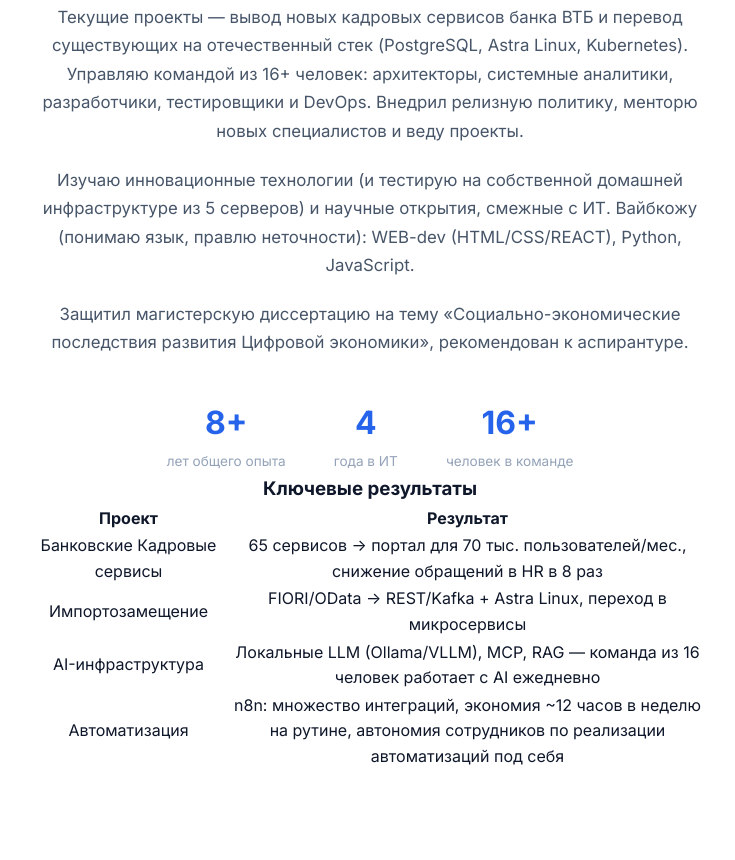
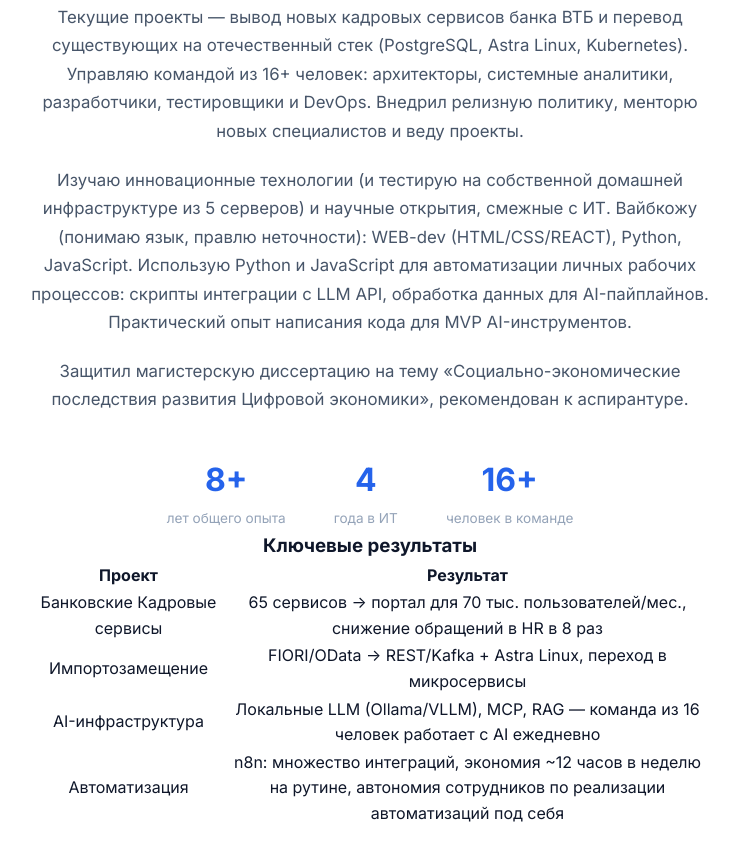
Before and after one commit to philadelfic/resume, a plain HTML site: page index.html in a window 1280 px wide. Shown: the part 1102-1962 px from the top of the page, without its empty margins (270-1005 px from the left). Drawn offline with Linux system fonts and the light colour scheme.

Commit message:
Update index.html

```diff
--- a/index.html
+++ b/index.html
@@ -72,7 +72,7 @@
             <div class="about-content fade-in">
     <p>ИТ-менеджер с общим опытом работы 8+ лет, из которых 4 года в IT. Специализируюсь на управлении командами разработки, ведении проектов (новых систем и сервисов), системном анализе и импортозамещении.</p>
     <p>Текущие проекты — вывод новых кадровых сервисов банка ВТБ и перевод существующих на отечественный стек (PostgreSQL, Astra Linux, Kubernetes). Управляю командой из 16+ человек: архитекторы, системные аналитики, разработчики, тестировщики и DevOps. Внедрил релизную политику, менторю новых специалистов и веду проекты.</p>
-    <p>Изучаю инновационные технологии (и тестирую на собственной домашней инфраструктуре из 5 серверов) и научные открытия, смежные с ИТ. Вайбкожу (понимаю язык, правлю неточности): WEB-dev (HTML/CSS/REACT), Python, JavaScript.</p>
+    <p>Изучаю инновационные технологии (и тестирую на собственной домашней инфраструктуре из 5 серверов) и научные открытия, смежные с ИТ. Вайбкожу (понимаю язык, правлю неточности): WEB-dev (HTML/CSS/REACT), Python, JavaScript. Использую Python и JavaScript для автоматизации личных рабочих процессов: скрипты интеграции с LLM API, обработка данных для AI-пайплайнов. Практический опыт написания кода для MVP AI-инструментов.</p>
     <p>Защитил магистерскую диссертацию на тему «Социально-экономические последствия развития Цифровой экономики», рекомендован к аспирантуре.</p>
 
     <div class="about-stats">
```
